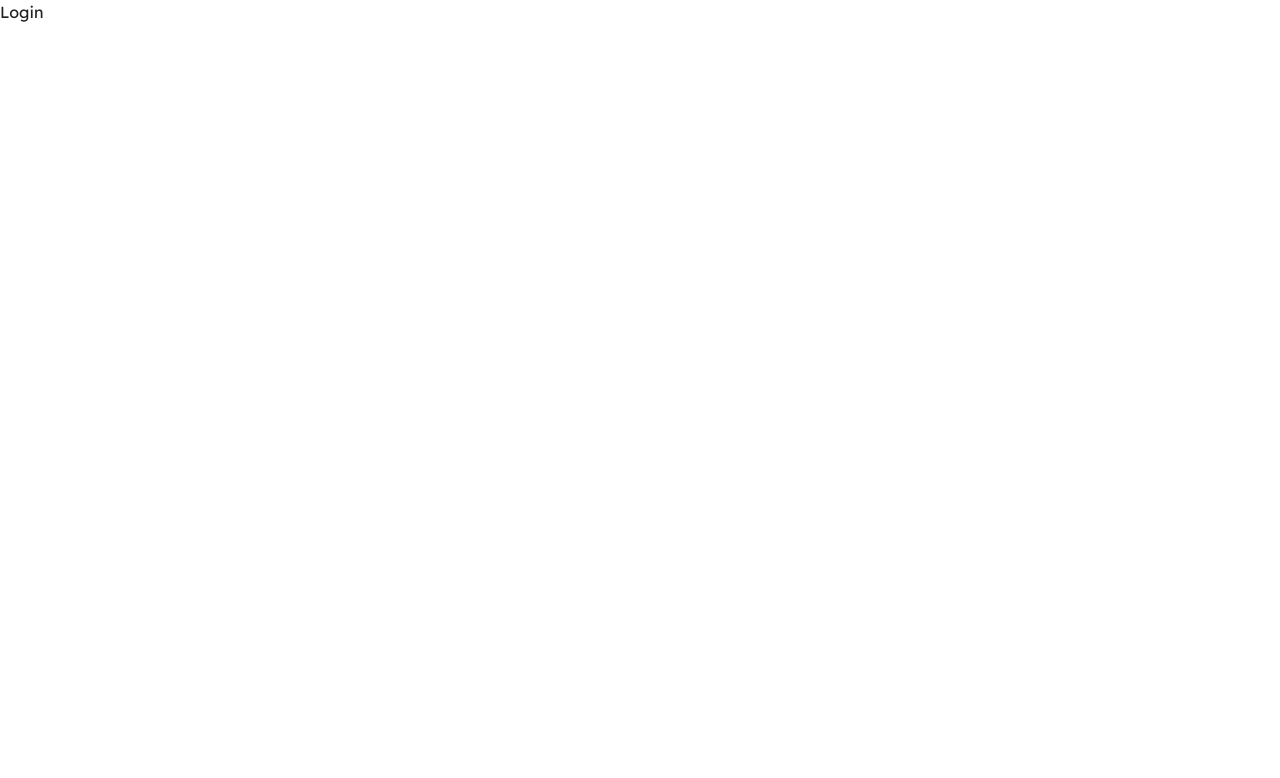
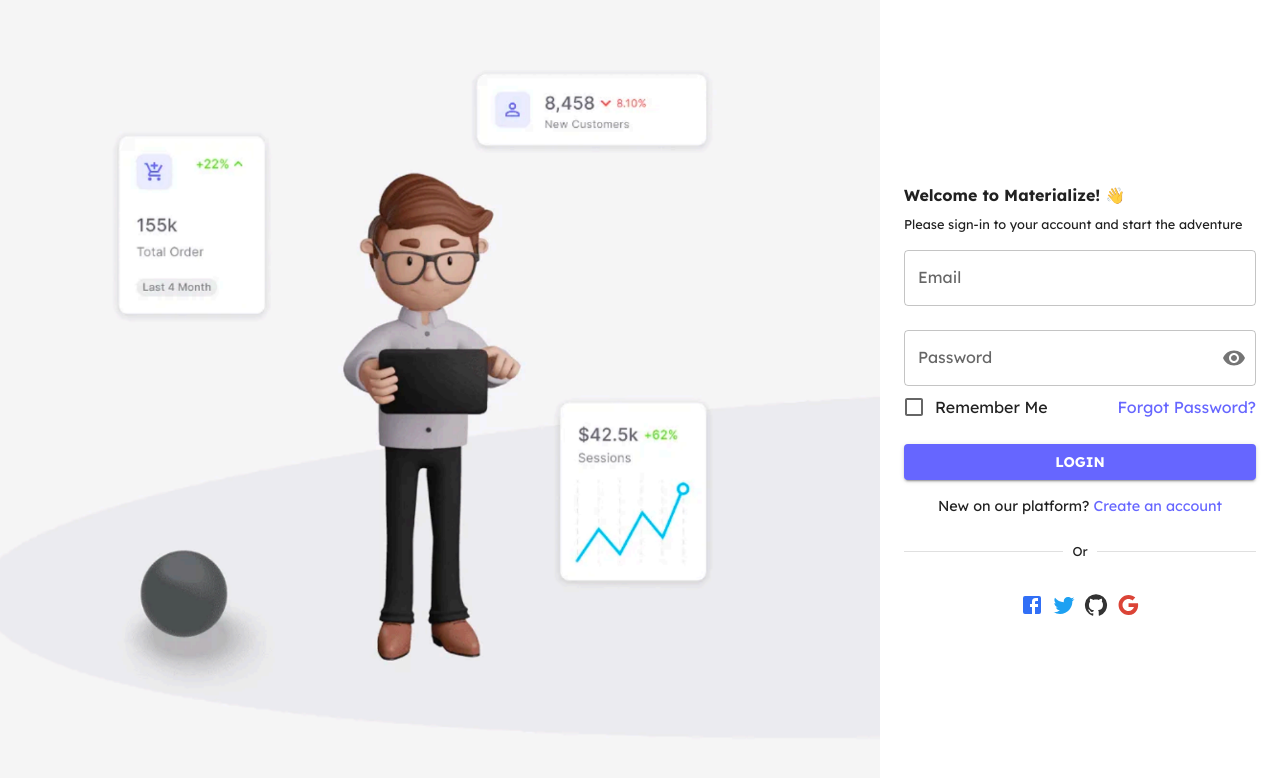
Before and after one commit to jangadivya448/clenet-fe-assignment, a Next.js app: page /login in a window 1280 px wide. Shown: the top 778 px of the page. Built offline with nearby package versions, Linux system fonts and the light colour scheme.

Commit message:
login page completed

```diff
--- a/package.json
+++ b/package.json
@@ -11,6 +11,7 @@
   "dependencies": {
     "@emotion/react": "^11.11.1",
     "@emotion/styled": "^11.11.0",
+    "@mui/icons-material": "^5.14.19",
     "@mui/material": "^5.14.18",
     "classnames": "^2.3.2",
     "next": "14.0.3",
--- /dev/null
+++ b/src/app/login/login.module.scss
@@ -0,0 +1,41 @@
+.loginContainer {
+  height: 100vh;
+  width: 100vw;
+  overflow: hidden;
+  display: flex;
+  .leftsideHeroSection {
+    flex: 5;
+    background-color: #f7f6f9;
+    position: relative;
+  }
+  .rightsideFormSection {
+    flex: 2;
+    padding: 0 1.5rem;
+    display: flex;
+    flex-direction: column;
+    justify-content: center;
+    .heading {
+    }
+    .subHeading {
+      font-size: 0.8rem;
+      margin: 0.5rem 0 1rem;
+    }
+    .remindSection {
+      display: flex;
+      justify-content: space-between;
+      align-items: center;
+      margin: 0 0 1rem;
+    }
+    .newAccount {
+      margin: 1rem 0 1.5rem;
+      text-align: center;
+      font-size: 0.9rem;
+    }
+    .socialLinks {
+      display: flex;
+      justify-content: center;
+      gap: 0.5rem;
+      margin-top: 2rem;
+    }
+  }
+}
--- a/src/app/login/page.jsx
+++ b/src/app/login/page.jsx
@@ -1,5 +1,99 @@
+"use client";
+import { useState } from "react";
+import Image from "next/image";
+import {
+  Button,
+  Checkbox,
+  Divider,
+  FormControl,
+  FormControlLabel,
+  IconButton,
+  InputAdornment,
+  InputLabel,
+  Link,
+  OutlinedInput,
+  TextField,
+} from "@mui/material";
+import { loginHero } from "@/data/images";
+import Visibility from "@mui/icons-material/Visibility";
+import VisibilityOff from "@mui/icons-material/VisibilityOff";
+import TwitterIcon from "@mui/icons-material/Twitter";
+import FacebookIcon from "@mui/icons-material/Facebook";
+import GitHubIcon from "@mui/icons-material/GitHub";
+import GoogleIcon from "@mui/icons-material/Google";
+
+import styles from "./login.module.scss";
+
 function Login() {
-  return <p>Login</p>;
+  const [showPassword, setShowPassword] = useState(false);
+  return (
+    <main className={styles.loginContainer}>
+      <section className={styles.leftsideHeroSection}>
+        <Image src={loginHero} alt="login hero" fill objectFit="cover" />
+      </section>
+      <section className={styles.rightsideFormSection}>
+        <h4 className={styles.heading}>Welcome to Materialize! 👋</h4>
+        <p className={styles.subHeading}>
+          Please sign-in to your account and start the adventure
+        </p>
+        <TextField
+          label="Email"
+          type="email"
+          variant="outlined"
+          color="secondary"
+        />
+        <br />
+        <FormControl variant="outlined" color="secondary">
+          <InputLabel htmlFor="outlined-adornment-password">
+            Password
+          </InputLabel>
+          <OutlinedInput
+            label="Password"
+            id="outlined-adornment-password"
+            type={showPassword ? "text" : "password"}
+            color="secondary"
+            endAdornment={
+              <InputAdornment position="end">
+                <IconButton
+                  aria-label="toggle password visibility"
+                  onClick={() => setShowPassword((prev) => !prev)}
+                  onMouseDown={(event) => event.preventDefault()}
+                  edge="end"
+                >
+                  {showPassword ? <VisibilityOff /> : <Visibility />}
+                </IconButton>
+              </InputAdornment>
+            }
+          />
+        </FormControl>
+        <div className={styles.remindSection}>
+          <FormControlLabel
+            control={<Checkbox color="secondary" />}
+            label="Remember Me"
+          />
+          <Link href="#" underline="none" color="secondary">
+            Forgot Password?
+          </Link>
+        </div>
+        <Button color="secondary" variant="contained">
+          LOGIN
+        </Button>
+        <p className={styles.newAccount}>
+          New on our platform?{" "}
+          <Link href="#" underline="none" color="secondary">
+            Create an account
+          </Link>
+        </p>
+        <Divider sx={{ fontSize: "0.8rem" }}>Or</Divider>
+        <div className={styles.socialLinks}>
+          <FacebookIcon style={{ color: "#316FF6" }} />
+          <TwitterIcon style={{ color: "#1DA1F2" }} />
+          <GitHubIcon style={{ color: "#333" }} />
+          <GoogleIcon style={{ color: "#DB4437" }} />
+        </div>
+      </section>
+    </main>
+  );
 }
 
 export default Login;
--- a/src/data/images.js
+++ b/src/data/images.js
@@ -2,6 +2,7 @@
 import blogsHome from "../../public/blogs-home.png";
 import heart from "../../public/heart.png";
 import menu from "../../public/menu.png";
+import loginHero from "../../public/login-hero.png";
 
 import gallery_1 from "../../public/gallery/gallery-1.png";
 import gallery_2 from "../../public/gallery/gallery-2.png";
@@ -17,6 +18,7 @@
   blogsHome,
   heart,
   menu,
+  loginHero,
   gallery_1,
   gallery_2,
   gallery_3,
```
Also changed, not shown: public/login-hero.png (added), 1 other file (tests, documents, lock files or other folders).
